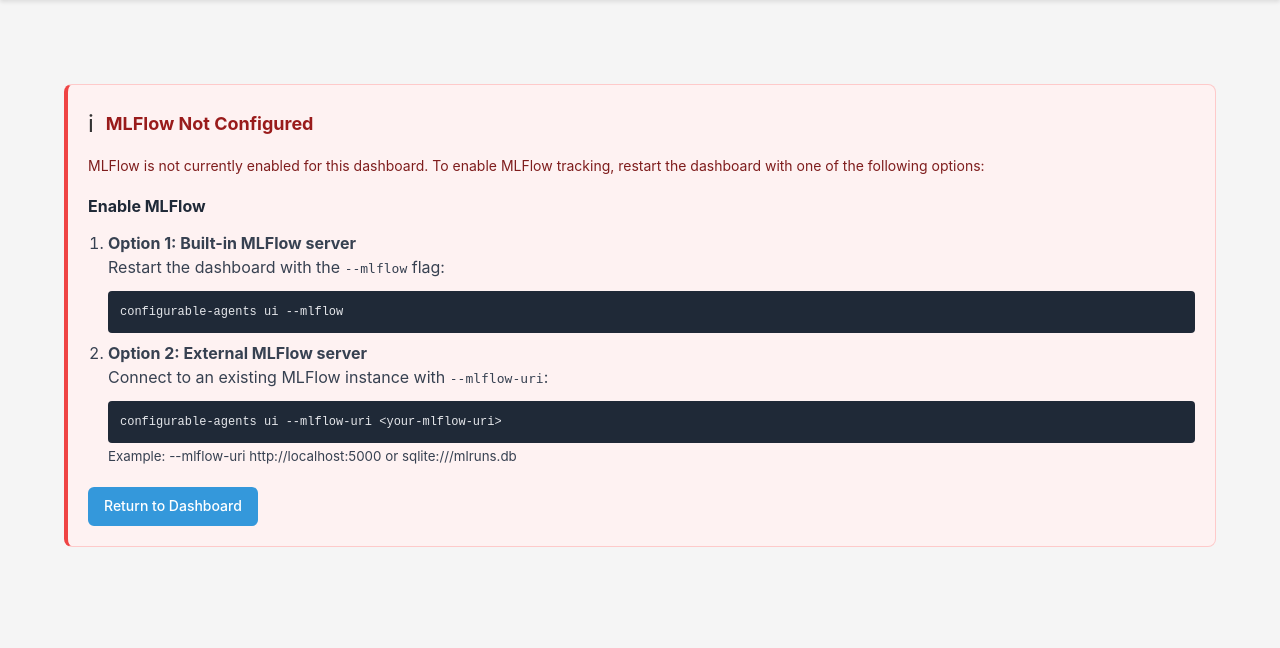
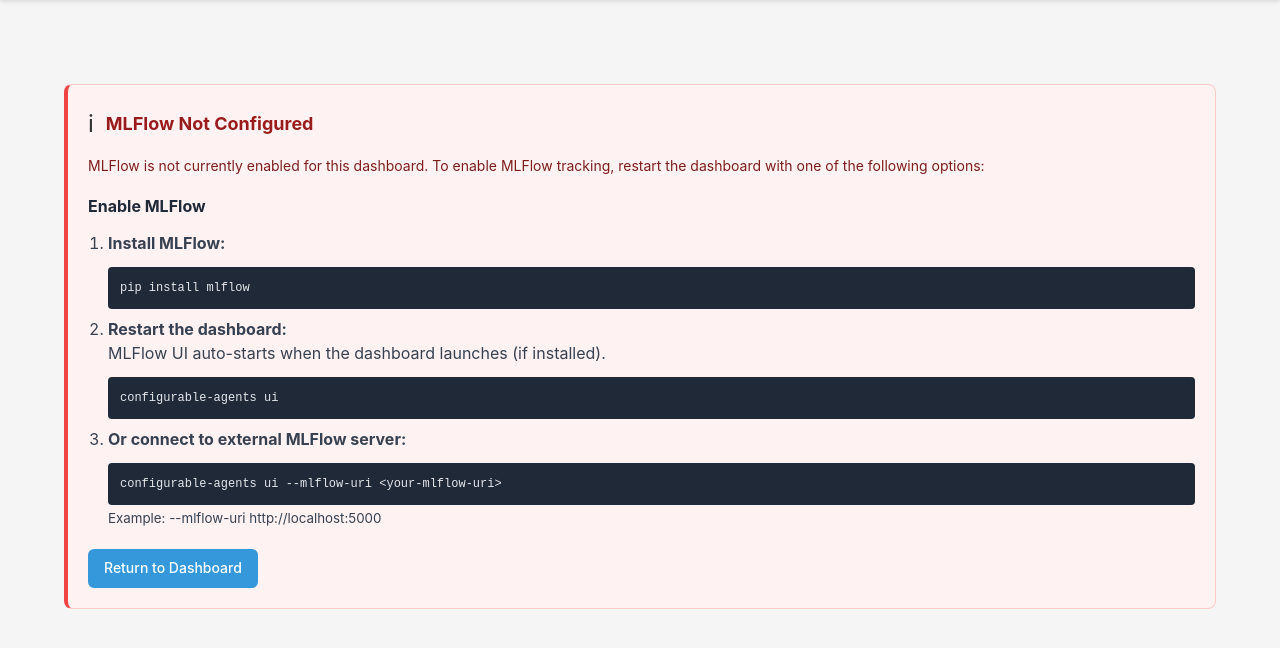
Before and after one commit to thatAverageGuy/configurable-agents, a Python web app: template src/configurable_agents/ui/dashboard/templates/mlflow_unavailable.html in a window 1280 px wide. Shown: the part 60-708 px from the top of the page. Run offline with Jinja, Linux system fonts and the light colour scheme; the template is opened without the code that fills it, so the values that code supplies are empty; some libraries are stand-ins or nearby versions.

Commit message:
fix: resolve optimization page MLFlow binding issues
Issues fixed:
- Optimization page showed raw JSON instead of rendered experiments
- MLFlow client used default file path instead of HTTP URI
- MLFlow comparison page showed "not available" despite MLFlow running

Changes:
1. Optimization routes:
   - Pass mlflow_tracking_uri from app.state to MlflowClient()
   - Pass mlflow_tracking_uri to ExperimentEvaluator
   - Fixed experiments_list, experiments_json, and compare_page endpoints

2. Dashboard app:
   - Store mlflow_tracking_uri in app.state for route access
   - Routes can now access the tracking URI for MLFlow client initialization

3. Experiments template:
   - Removed HTMX JSON loading that was showing raw JSON
   - Now renders experiments table server-side
   - Removed unused JavaScript function

4. Template updates:
   - mlflow_unavailable.html: Updated instructions for auto-start behavior
   - optimization.html: Updated MLFlow enable instructions

Testing:
- Optimization page should render experiments table (not JSON)
- Clicking "View Example Comparison" should work without errors
- MLFlow client should connect to http://localhost:5000 (not mlruns file)
- No more [WinError 2] about missing mlruns file

```diff
--- a/src/configurable_agents/ui/dashboard/app.py
+++ b/src/configurable_agents/ui/dashboard/app.py
@@ -79,6 +79,7 @@
         self.app.state.workflow_repo = workflow_repo
         self.app.state.agent_registry_repo = agent_registry_repo
         self.app.state.templates = self.templates
+        self.app.state.mlflow_tracking_uri = mlflow_tracking_uri
 
         # Include routers
         self._include_routers()
--- a/src/configurable_agents/ui/dashboard/templates/mlflow_unavailable.html
+++ b/src/configurable_agents/ui/dashboard/templates/mlflow_unavailable.html
@@ -21,15 +21,18 @@
             <h3>Enable MLFlow</h3>
             <ol class="resolution-steps">
                 <li>
-                    <strong>Option 1: Built-in MLFlow server</strong><br>
-                    Restart the dashboard with the <code>--mlflow</code> flag:<br>
-                    <pre class="error-stacktrace">configurable-agents ui --mlflow</pre>
+                    <strong>Install MLFlow:</strong><br>
+                    <pre class="error-stacktrace">pip install mlflow</pre>
                 </li>
                 <li>
-                    <strong>Option 2: External MLFlow server</strong><br>
-                    Connect to an existing MLFlow instance with <code>--mlflow-uri</code>:<br>
+                    <strong>Restart the dashboard:</strong><br>
+                    MLFlow UI auto-starts when the dashboard launches (if installed).<br>
+                    <pre class="error-stacktrace">configurable-agents ui</pre>
+                </li>
+                <li>
+                    <strong>Or connect to external MLFlow server:</strong><br>
                     <pre class="error-stacktrace">configurable-agents ui --mlflow-uri &lt;your-mlflow-uri&gt;</pre>
-                    <small class="text-muted">Example: --mlflow-uri http://localhost:5000 or sqlite:///mlruns.db</small>
+                    <small class="text-muted">Example: --mlflow-uri http://localhost:5000</small>
                 </li>
             </ol>
         </div>
--- a/src/configurable_agents/ui/dashboard/templates/optimization.html
+++ b/src/configurable_agents/ui/dashboard/templates/optimization.html
@@ -156,10 +156,10 @@
     <h3>To enable MLFlow:</h3>
     <ul>
         <li>Install MLFlow: <code>pip install mlflow</code></li>
-        <li>Start the dashboard with the <code>--mlflow</code> flag:
-            <code>configurable-agents ui --mlflow</code>
+        <li>Restart the dashboard: MLFlow UI auto-starts when installed
+            <code>configurable-agents ui</code>
         </li>
-        <li>Or specify an external MLFlow server:
+        <li>Or connect to external MLFlow server:
             <code>configurable-agents ui --mlflow-uri &lt;your-uri&gt;</code>
         </li>
     </ul>
```
Also changed, not shown: src/configurable_agents/ui/dashboard/routes/optimization.py (+20 -3 lines), src/configurable_agents/ui/dashboard/templates/experiments.html (+26 -14 lines).
